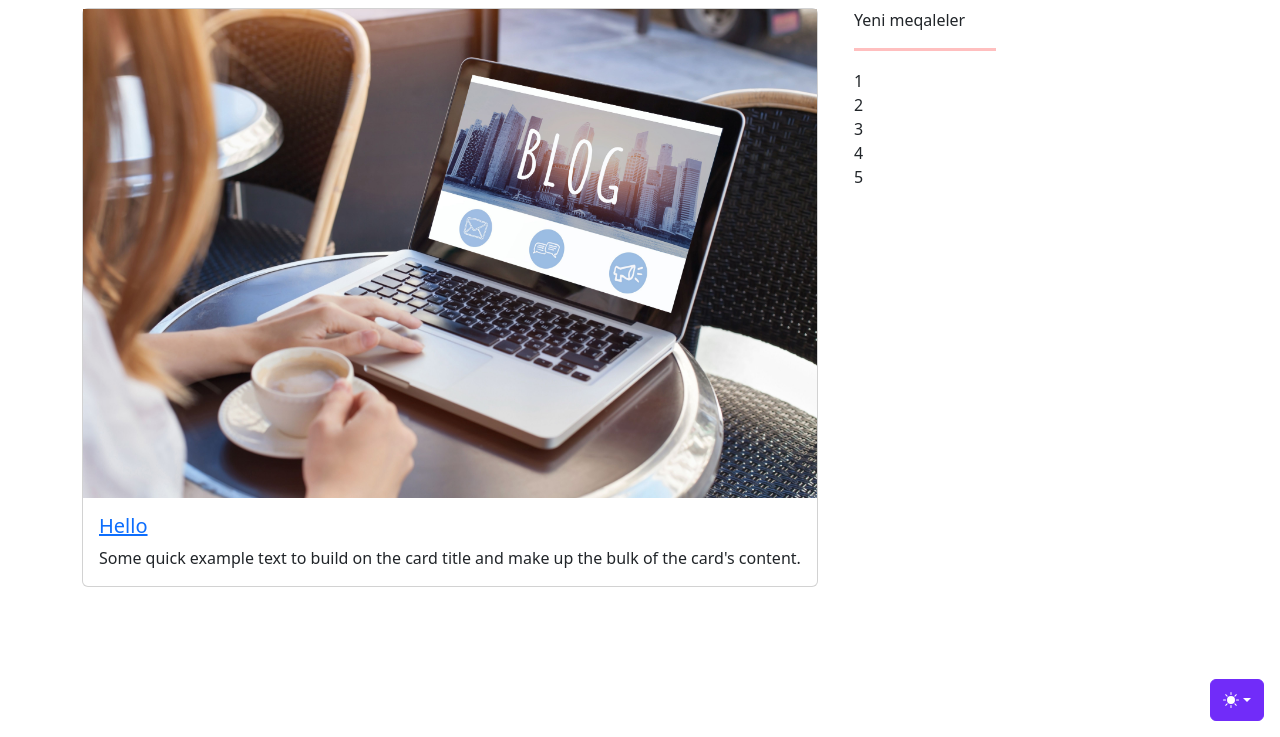
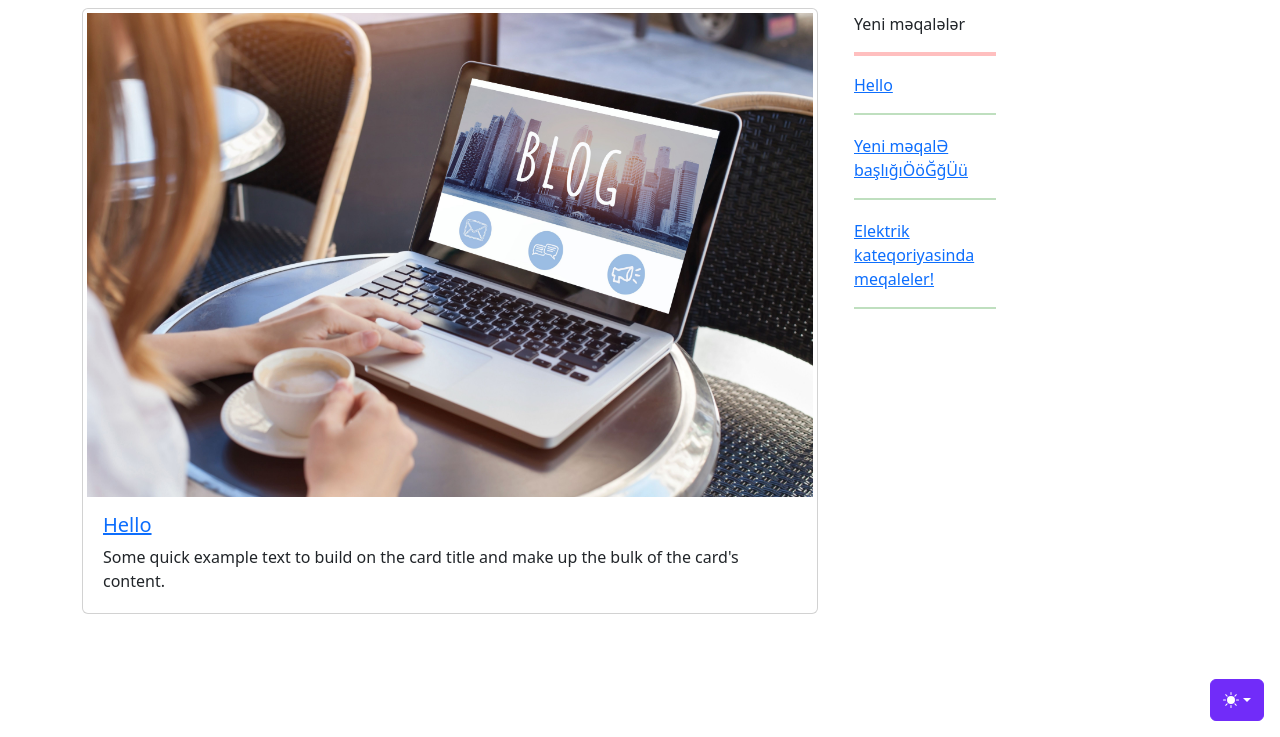
Before and after one commit to SahibFarhadov/x-lab, a Django app: page / in a window 1280 px wide. Shown: the part 63-800 px from the top of the page. Run offline with Django 4.2, Linux system fonts and the light colour scheme; data comes from the database, SQL or seed files in the repository; some libraries are stand-ins or nearby versions.

Commit message:
Index sehifesinde yeni meqaleler sehifesi elave edildi.

```diff
--- a/xlab_container/blog/templates/blog/index.html
+++ b/xlab_container/blog/templates/blog/index.html
@@ -4,11 +4,11 @@
 {% endblock %}
 {% block content %}
     <div class="container-fluid mt-2">
-        <div class="container">
+        <div class="container-lg">
             <div class="row">
-                <div class="col-md-8">
-                    <div class="card">
-                        <img src="{{cox_oxunulan.basliq_sekli.url}}" class="" style="width:100%;height:100%;aspect-ratio: 3/2!important;">
+                <div class="col-lg-8">
+                    <div class="card p-1">
+                        <img src="{{cox_oxunulan.basliq_sekli.url}}" class="" style="width:100%;height:100%;">
                         <div class="card-body">
                           <h5 class="card-title">
                             <a href="{%url 'yazini_tap' cox_oxunulan.blog_slug%}" target="_blank" title="{{cox_oxunulan.basliq}}">{{cox_oxunulan.basliq}}</a>
@@ -17,26 +17,19 @@
                         </div>
                       </div>
                 </div>
-                <div class="col-md-2">
+                <div class="col-lg-2">
                     <div class="container-fluid">
                         <div class="row">
-                            <div class="col">Yeni meqaleler <hr style="border:none;border-top: 3px solid red;overflow: visible; height:5px;" /></div>
+                            <div class="col mt-1">Yeni məqalələr <hr style="border:none;border-top: 4px solid red;overflow: visible; height:5px;" /></div>
                         </div>
+                        {% for yazi in yeni_yazilar %}
                         <div class="row">
-                            <div class="col">1</div>
+                            <div class="col">
+                                <a target="_blank" href="{%url 'yazini_tap' yazi.blog_slug%}">{{yazi.basliq}}</a>
+                            </div>
                         </div>
-                        <div class="row">
-                            <div class="col">2</div>
-                        </div>
-                        <div class="row">
-                            <div class="col">3</div>
-                        </div>
-                        <div class="row">
-                            <div class="col">4</div>
-                        </div>
-                        <div class="row">
-                            <div class="col">5</div>
-                        </div>
+                        <hr style="border:none;border-top: 2px solid green;overflow: visible; height:5px;" />
+                        {% endfor %}
                     </div>
                 </div>
             </div>
--- a/xlab_container/blog/views.py
+++ b/xlab_container/blog/views.py
@@ -8,6 +8,7 @@ def index(request):
         'kateqoriyalar': Kateqoriya.objects.all(),
         'yazilar' : Blog.objects.all(),
         'cox_oxunulan': Blog.objects.get(id=1),
+        'yeni_yazilar' : Blog.objects.filter(yeni_mi=True),
     }
     return render(request,'blog/index.html',context)
 
```
